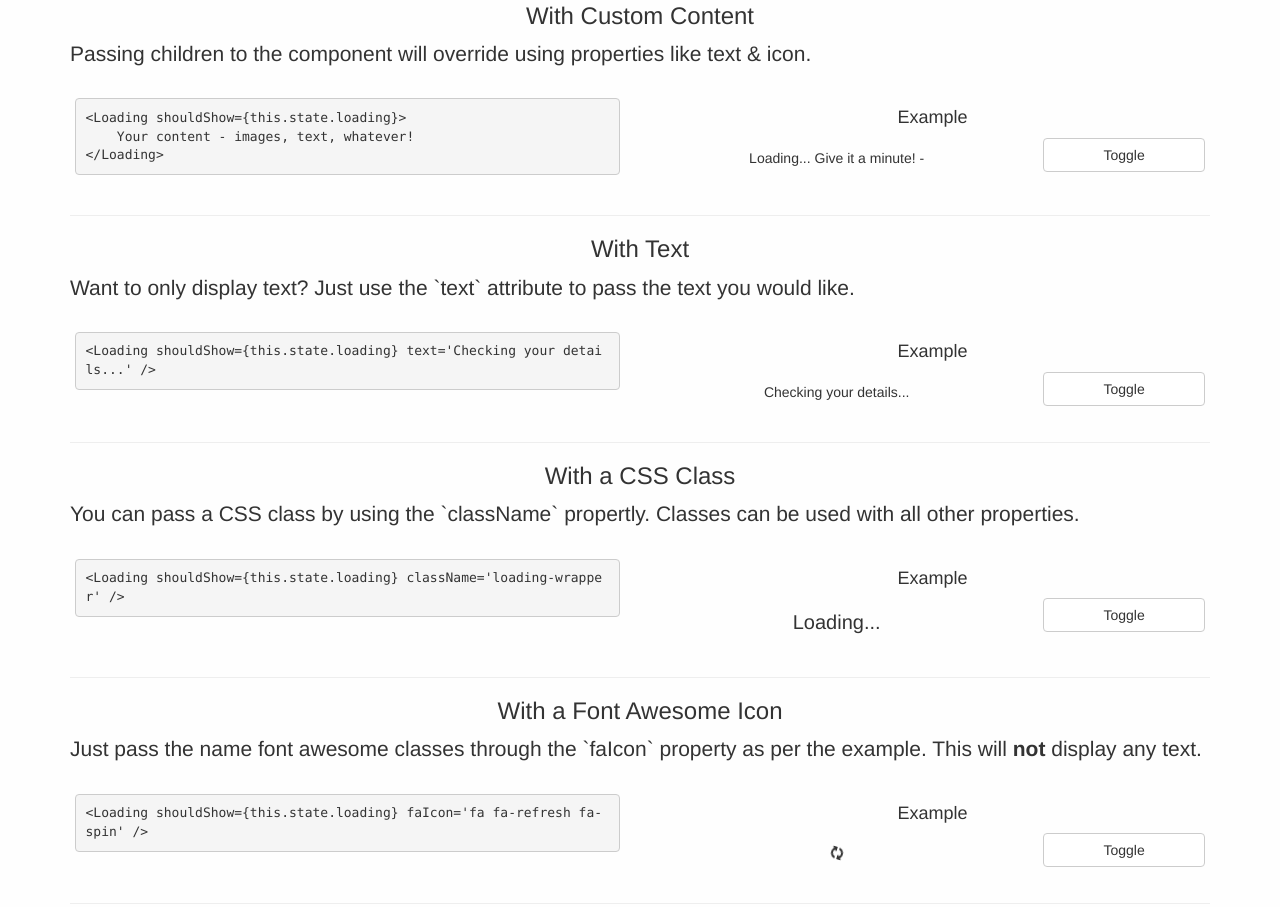
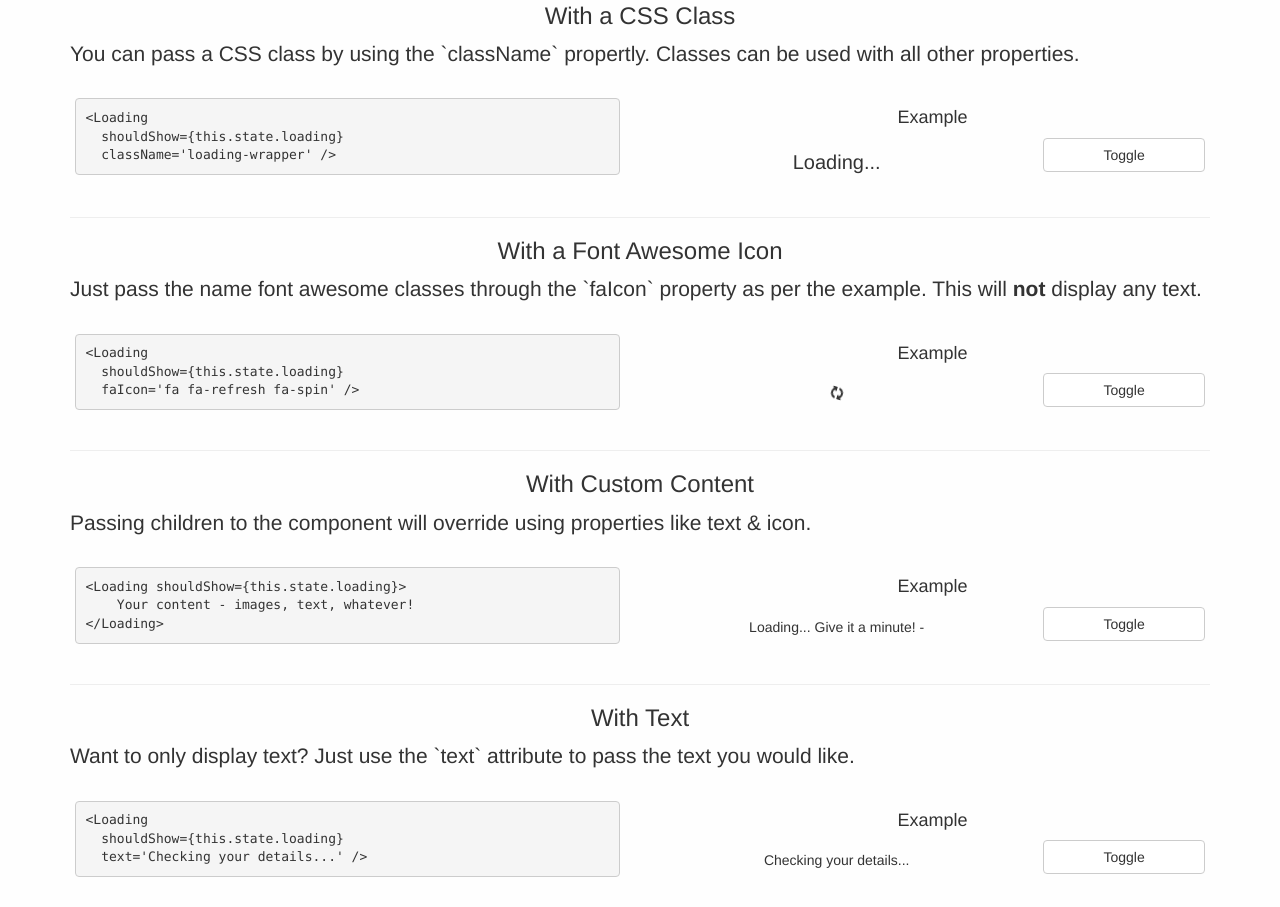
Before and after one commit to manosim/reloading, a website: page example/index.html in a window 1280 px wide. Shown: the part 329-1236 px from the top of the page. Drawn offline with nearby package versions, Linux system fonts and the light colour scheme.

Commit message:
Reorder examples

```diff
--- a/example/index.html
+++ b/example/index.html
@@ -35,12 +35,39 @@
             <h3>A Loading component for <a href="https://facebook.github.io/react/" target="_blank">React</a>.</h3>
         </div>
 
+
+        <h3>With a CSS Class</h3>
+        <p class="lead">You can pass a CSS class by using the `className` propertly. Classes can be used with all other properties.</p>
+        <div class="row">
+            <div class="col-md-6 source">
+                <div class="highlight">
+                    <pre><code>&lt;Loading<br />  shouldShow={this.state.loading}<br />  className='loading-wrapper' /></code></pre>
+                </div>
+            </div>
+            <div class="col-md-6 source"><div id="example3"></div></div>
+        </div>
+        <hr />
+
+
+        <h3>With a Font Awesome Icon</h3>
+        <p class="lead">Just pass the name font awesome classes through the `faIcon` property as per the example. This will <b>not</b> display any text.</p>
+        <div class="row">
+            <div class="col-md-6 source">
+                <div class="highlight">
+                    <pre><code>&lt;Loading<br />  shouldShow={this.state.loading}<br />  faIcon='fa fa-refresh fa-spin' /></code></pre>
+                </div>
+            </div>
+            <div class="col-md-6 source"><div id="example4"></div></div>
+        </div>
+        <hr />
+
+
         <h3>With Custom Content</h3>
         <p class="lead">Passing children to the component will override using properties like text & icon.</p>
         <div class="row">
             <div class="col-md-6 source">
                 <div class="highlight">
-                    <pre><code class="language-javascript" data-lang="html">&lt;Loading shouldShow={this.state.loading}><br/>    Your content - images, text, whatever!<br/>&lt;/Loading></code></pre>
+                    <pre><code>&lt;Loading shouldShow={this.state.loading}><br/>    Your content - images, text, whatever!<br/>&lt;/Loading></code></pre>
                 </div>
             </div>
             <div class="col-md-6 source"><div id="example1"></div></div>
@@ -53,38 +80,13 @@
         <div class="row">
             <div class="col-md-6 source">
                 <div class="highlight">
-                    <pre><code class="language-javascript" data-lang="html">&lt;Loading shouldShow={this.state.loading} text='Checking your details...' /></code></pre>
+                    <pre><code>&lt;Loading<br />  shouldShow={this.state.loading}<br />  text='Checking your details...' /></code></pre>
                 </div>
             </div>
             <div class="col-md-6 source"><div id="example2"></div></div>
         </div>
         <hr />
 
-
-        <h3>With a CSS Class</h3>
-        <p class="lead">You can pass a CSS class by using the `className` propertly. Classes can be used with all other properties.</p>
-        <div class="row">
-            <div class="col-md-6 source">
-                <div class="highlight">
-                    <pre><code class="language-javascript" data-lang="html">&lt;Loading shouldShow={this.state.loading} className='loading-wrapper' /></code></pre>
-                </div>
-            </div>
-            <div class="col-md-6 source"><div id="example3"></div></div>
-        </div>
-        <hr />
-
-
-        <h3>With a Font Awesome Icon</h3>
-        <p class="lead">Just pass the name font awesome classes through the `faIcon` property as per the example. This will <b>not</b> display any text.</p>
-        <div class="row">
-            <div class="col-md-6 source">
-                <div class="highlight">
-                    <pre><code class="language-javascript" data-lang="html">&lt;Loading shouldShow={this.state.loading} faIcon='fa fa-refresh fa-spin' /></code></pre>
-                </div>
-            </div>
-            <div class="col-md-6 source"><div id="example4"></div></div>
-        </div>
-        <hr />
 
         <div class="footer">
             <div class="links">
```
